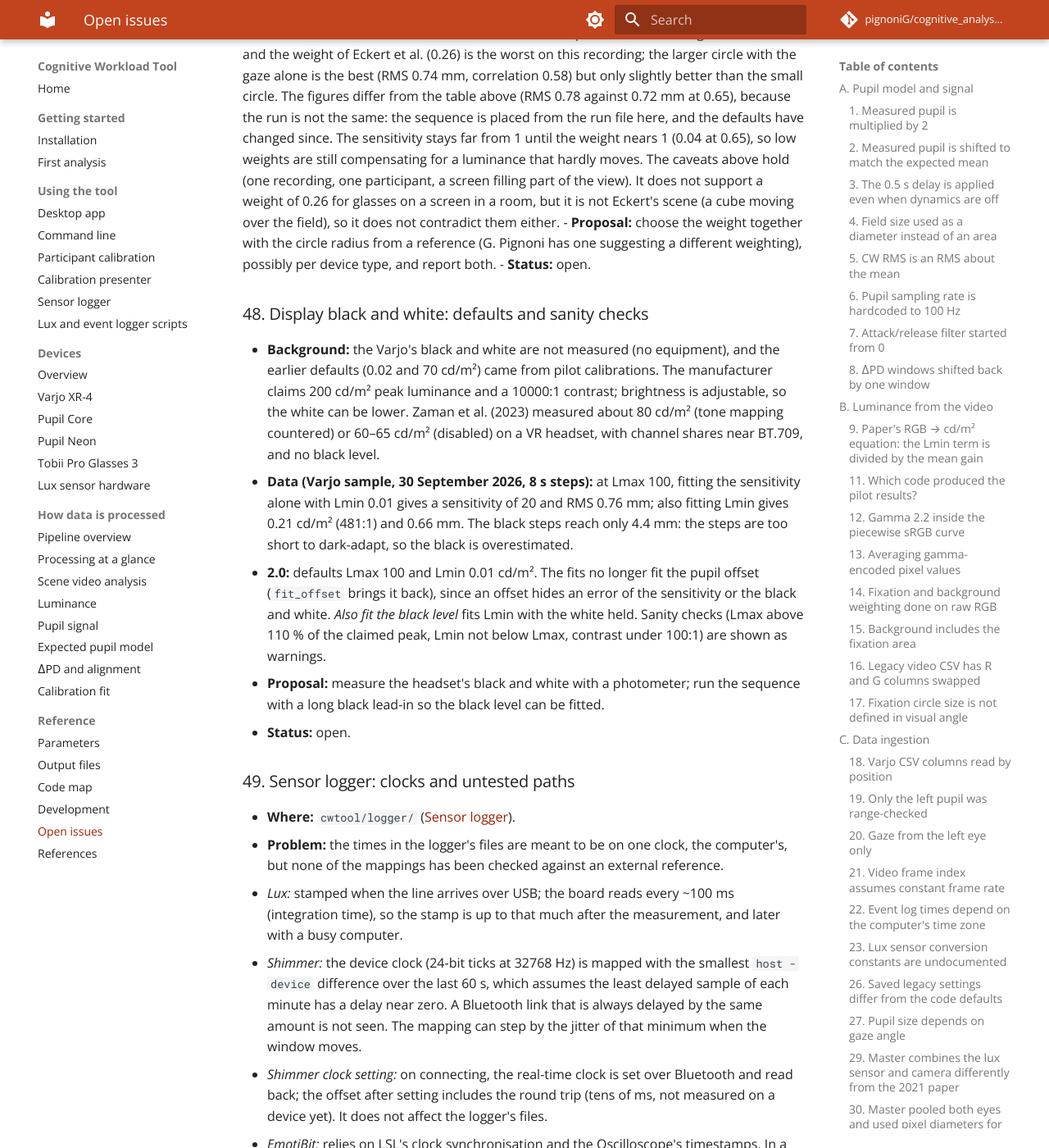
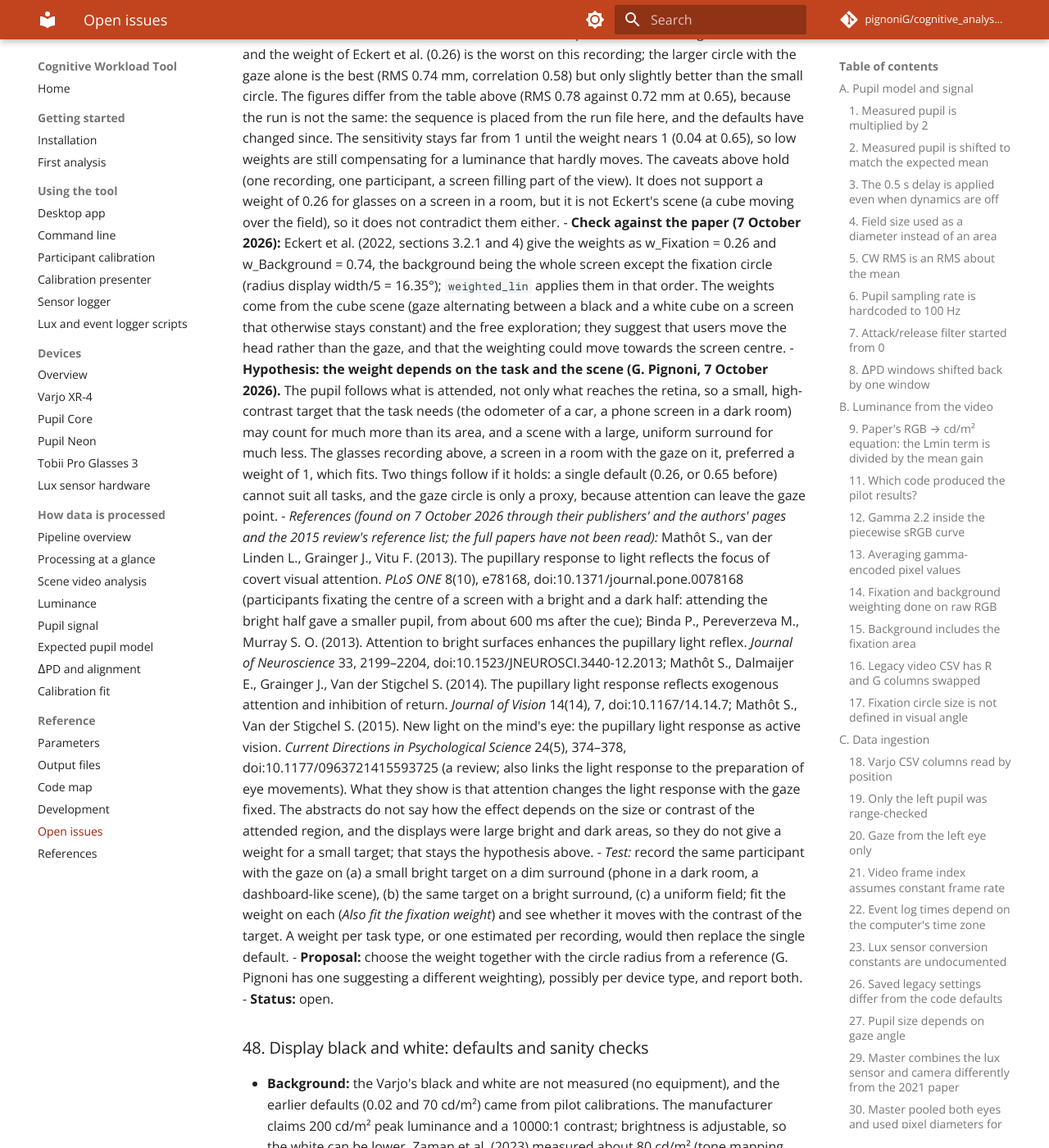
Before and after one commit to pignoniG/cognitive_analysis_tool, an MkDocs documentation site: the page built from docs/OPEN_ISSUES.md, in a window 1280 px wide and 1400 px high, scrolled down 35649 px. Shown: the whole window at 82% size. Built offline with MkDocs 1.6.1 and Material for MkDocs 9.7.7, drawn with Linux system fonts in a browser that asks for light colours; comment, search, counter and statistics services are not loaded.

Commit message:
Open issue 47: check against Eckert et al., the task-dependence hypothesis and its references

```diff
--- a/docs/OPEN_ISSUES.md
+++ b/docs/OPEN_ISSUES.md
@@ -1004,6 +1004,38 @@ is revised; they remain in the git history of this file.
   weights are still compensating for a luminance that hardly moves. The caveats above hold (one recording, one
   participant, a screen filling part of the view). It does not support a weight of 0.26 for glasses on a screen in a
   room, but it is not Eckert's scene (a cube moving over the field), so it does not contradict them either.
+- **Check against the paper (7 October 2026):** Eckert et al. (2022, sections 3.2.1 and 4) give the weights as
+  w_Fixation = 0.26 and w_Background = 0.74, the background being the whole screen except the fixation circle
+  (radius display width/5 = 16.35°); `weighted_lin` applies them in that order. The weights come from the cube
+  scene (gaze alternating between a black and a white cube on a screen that otherwise stays constant) and the free
+  exploration; they suggest that users move the head rather than the gaze, and that the weighting could move towards
+  the screen centre.
+- **Hypothesis: the weight depends on the task and the scene (G. Pignoni, 7 October 2026).** The pupil follows what is
+  attended, not only what reaches the retina, so a small, high-contrast target that the task needs (the odometer
+  of a car, a phone screen in a dark room) may count for much more than its area, and a scene with a large, uniform
+  surround for much less. The glasses recording above, a screen in a room with the gaze on it, preferred a weight of
+  1, which fits. Two things follow if it holds: a single default (0.26, or 0.65 before) cannot suit all tasks, and
+  the gaze circle is only a proxy, because attention can leave the gaze point.
+  - *References (found on 7 October 2026 through their publishers' and the authors' pages and the 2015 review's
+    reference list; the full papers have not been read):*
+    Mathôt S., van der Linden L., Grainger J., Vitu F. (2013). The pupillary response to light reflects the focus of
+    covert visual attention. *PLoS ONE* 8(10), e78168, doi:10.1371/journal.pone.0078168 (participants fixating the
+    centre of a screen with a bright and a dark half: attending the bright half gave a smaller pupil, from about
+    600 ms after the cue);
+    Binda P., Pereverzeva M., Murray S. O. (2013). Attention to bright surfaces enhances the pupillary light reflex.
+    *Journal of Neuroscience* 33, 2199–2204, doi:10.1523/JNEUROSCI.3440-12.2013;
+    Mathôt S., Dalmaijer E., Grainger J., Van der Stigchel S. (2014). The pupillary light response reflects exogenous
+    attention and inhibition of return. *Journal of Vision* 14(14), 7, doi:10.1167/14.14.7;
+    Mathôt S., Van der Stigchel S. (2015). New light on the mind's eye: the pupillary light response as active vision.
+    *Current Directions in Psychological Science* 24(5), 374–378, doi:10.1177/0963721415593725 (a review; also links
+    the light response to the preparation of eye movements).
+    What they show is that attention changes the light response with the gaze fixed. The abstracts do not say how
+    the effect depends on the size or contrast of the attended region, and the displays were large bright and dark
+    areas, so they do not give a weight for a small target; that stays the hypothesis above.
+  - *Test:* record the same participant with the gaze on (a) a small bright target on a dim surround (phone in a dark
+    room, a dashboard-like scene), (b) the same target on a bright surround, (c) a uniform field; fit the weight on
+    each (*Also fit the fixation weight*) and see whether it moves with the contrast of the target. A weight per
+    task type, or one estimated per recording, would then replace the single default.
 - **Proposal:** choose the weight together with the circle radius from a reference (G. Pignoni has one suggesting a
   different weighting), possibly per device type, and report both.
 - **Status:** open.
```
